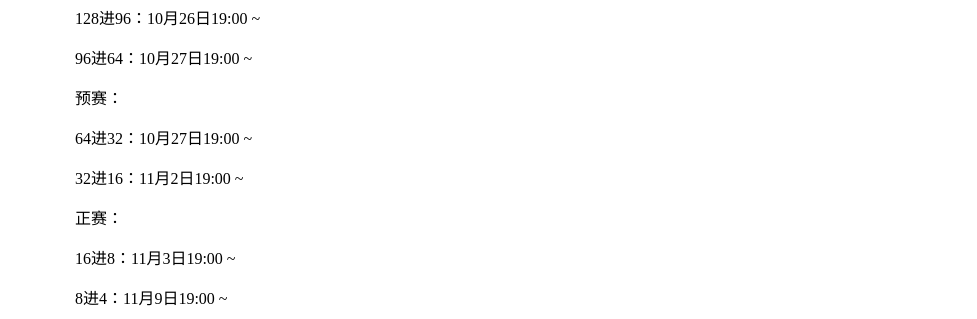
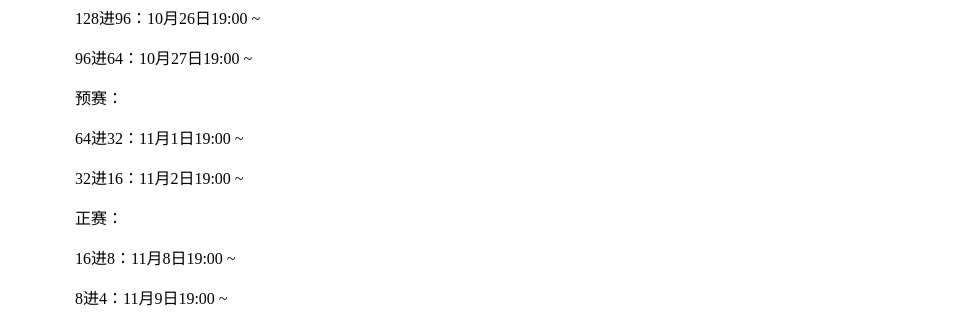
Before and after one commit to Diving-Fish/ShanghaiRiichiMatch, a Vue app in the folder vue-frontend/: page /#/ in a window 1280 px wide. Shown: the part 1640-1959 px from the top of the page, without its empty margins (303-1280 px from the left). Built offline with nearby package versions, Linux system fonts and the light colour scheme.

Commit message:
Update HelloWorld.vue

```diff
--- a/vue-frontend/src/components/HelloWorld.vue
+++ b/vue-frontend/src/components/HelloWorld.vue
@@ -50,10 +50,10 @@
       <p>128进96：10月26日19:00 ~</p>
       <p>96进64：10月27日19:00 ~</p>
       <p>预赛：</p>
-      <p>64进32：10月27日19:00 ~</p>
+      <p>64进32：11月1日19:00 ~</p>
       <p>32进16：11月2日19:00 ~</p>
       <p>正赛：</p>
-      <p>16进8：11月3日19:00 ~</p>
+      <p>16进8：11月8日19:00 ~</p>
       <p>8进4：11月9日19:00 ~</p>
       <p>决赛：11月10日19:00 ~</p>
       <p>第一阶段于10月25日19:00 ~ 26日18:00进行，选手将在规定时间内自行在大会室进行预约，人满即开，<a style="color: red">每人只能打6个半庄</a>，所有选手通过6个半庄的<a style="color: red">马点之和</a>进行排名，前<a style="color: red">128</a>的选手晋级，未能打满6个半庄的选手视为弃权，淘汰。</p>
@@ -83,13 +83,14 @@
       <h2>赞助名单</h2>
       <h3>个人:</h3>
       <p>安然(工具人，东京贫民，日代群：639283754)</p>
-      <p>KY(财大首富，纽约之星)</p>
+      <p>KY(某不知名上海高校团体赛创始人)</p>
       <p>死线姥爷(斑鸠雀庄:132276906)</p>
       <p>卡布(备战TI10，第二届个人赛冠军)</p>
       <p>漏漏(就是微博上的那个哇大风)</p>
       <p>GS(第一届个人赛创始人)</p>
       <p>July(据说是羊脱单前的最后一个徒弟)</p>
       <p>鹤丸国永（华政新一代顶梁柱）</p>
+      <p>檀姐姐（超高校级经理人，外贸的女仆长，过气偶像）</p>
       <p><a href="https://live.bilibili.com/21555096/">璃亚</a>(VTuber，FreedomZone动漫协会看板娘，B站直播间: 21555096)</p>
       <p><a href="https://live.bilibili.com/918226/">空瞳画家</a>(音游椰叶，B站直播间：918226)</p>
       <p>......</p>
@@ -126,6 +127,7 @@
       <p>9. 麻将博物馆定制 麻将扑克牌 X N</p>
       <p>10. 大洋化学 白彩色筹码 彩色点棒 X N</p>
       <p>11. BW 徽章set X 1</p>
+      <p>12. 麦当劳 200 元礼品卡 + melody 玩具一套 X 1</p>
       <p style="margin-top: 30px;">有赞助想法请联系<a style="color: red">安然（QQ:513696293)</a>。</p>
     </div>
   </div>
```
